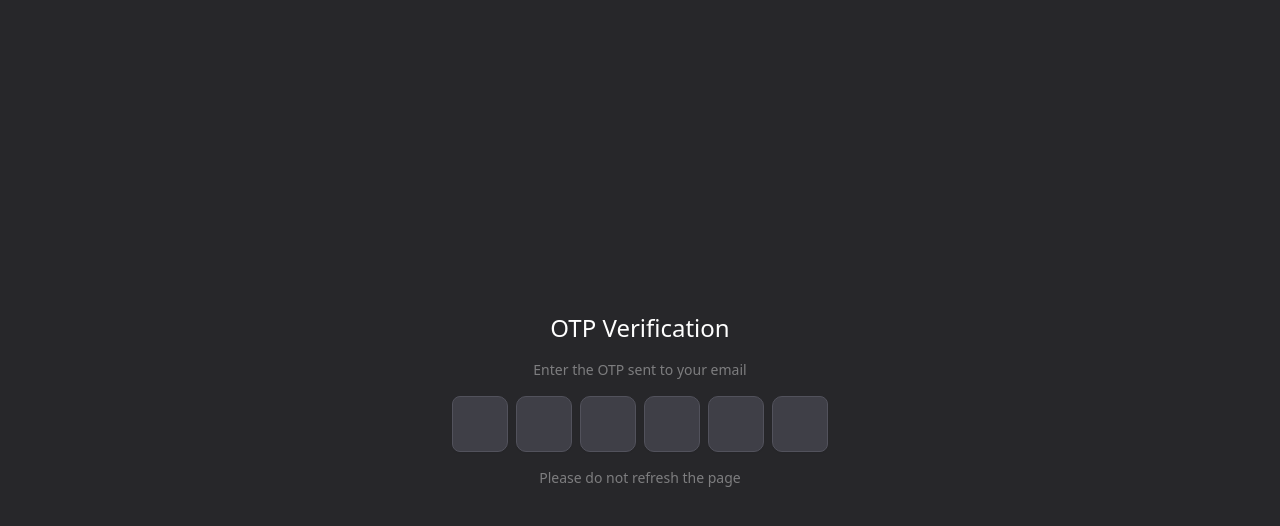
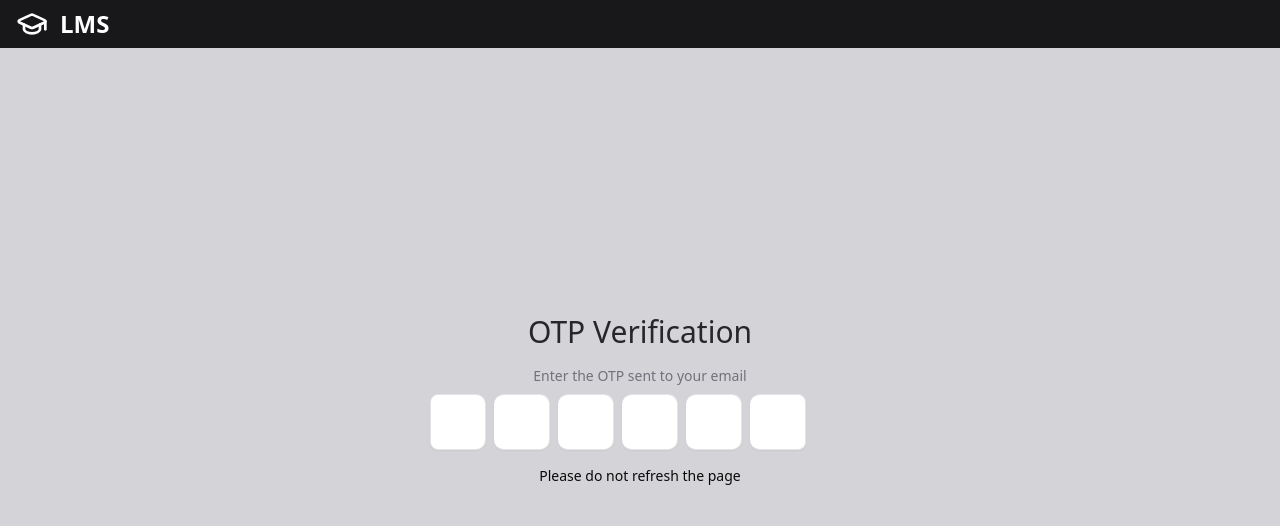
Before and after one commit to praveen12kumar/lms, a React app in the folder frontend/: page /auth/otp in a window 1280 px wide. Shown: the top 526 px of the page. Built offline with nearby package versions, Linux system fonts and the light colour scheme; the HTML template or start-up script is replaced by a standard one.

Commit message:
Added Header and fix frontend

```diff
--- /dev/null
+++ b/frontend/src/components/molecules/header/Header.jsx
@@ -0,0 +1,16 @@
+import React from 'react'
+import {GraduationCap} from 'lucide-react'
+
+
+const Header = () => {
+  return (
+    <div className='w-full bg-zinc-900 h-auto min-h-12 flex items-center absolute left-0 top-0 '>
+        <div className="flex items-center justify-center gap-3 px-4 text-white">
+            <GraduationCap className='size-8'/>
+            <h1 className='text-2xl font-bold'>LMS</h1>
+        </div>
+    </div>
+  )
+}
+
+export default Header
--- a/frontend/src/components/organisms/auth/ChangePassword.jsx
+++ b/frontend/src/components/organisms/auth/ChangePassword.jsx
@@ -9,7 +9,7 @@ import React from 'react'
 
 const ChangePassword = ({validationErrors, formInput, setFormInput, onChangePasswordFormSubmit, error, isSuccess, isPending}) => {
   return (
-    <div className='w-full h-dvh flex items-center justify-center bg-zinc-800'>
+    <div className='w-full h-dvh flex items-center justify-center bg-zinc-900'>
       <Card className="w-full max-w-[420px] h-auto">
         <CardHeader className="w-full text-center text-xl font-bold">
           <CardTitle>Change Password</CardTitle>
--- a/frontend/src/components/organisms/auth/ForgotPassword.jsx
+++ b/frontend/src/components/organisms/auth/ForgotPassword.jsx
@@ -5,10 +5,12 @@ import { Input } from '@/components/ui/input';
 import { TriangleAlert } from "lucide-react";
 import { CircleCheck} from "lucide-react";
 import React from 'react'
+import { useNavigate } from 'react-router-dom';
 
 const ForgotPassword = ({validationErrors, formInput, setFormInput, onForgotPasswordFormSubmit, error, isSuccess, isPending}) => {
+  const navigate = useNavigate();
   return (
-    <div className='w-full h-dvh flex items-center justify-center bg-zinc-800'>
+    <div className='w-full h-full'>
         <Card className="w-full max-w-[420px] h-auto">
             <CardHeader>
                 <CardTitle className="w-full text-center text-xl font-bold">Forgot Password</CardTitle>
@@ -59,7 +61,12 @@ const ForgotPassword = ({validationErrors, formInput, setFormInput, onForgotPass
                 <h3 className='text-center text-md font-medium'>Login to LMS</h3>
                 <div className="w-full text-sm text-muted-foreground flex justify-center items-center">
                     <p className=''>Go back to?</p>
-                    <Button variant='link' size='sm' className='cursor-pointer hover:underline text-teal-800'>SignIn</Button>
+                    <Button
+                      onClick={()=> navigate('/auth/signin')}
+                      variant='link'
+                      size='sm'
+                      className='cursor-pointer hover:underline text-teal-800'
+                      >SignIn</Button>
                 </div>
             </CardFooter>
         </Card>
--- a/frontend/src/components/organisms/auth/OneTimePassword.jsx
+++ b/frontend/src/components/organisms/auth/OneTimePassword.jsx
@@ -5,12 +5,12 @@ import { InputOTP, InputOTPGroup, InputOTPSlot } from '@/components/ui/input-otp
 
 export default function OneTimePassword({isPending, isSuccess, error, value, setValue, onComplete}){
 
-  const blockStyle = "w-10 md:w-14 h-10 md:h-14 rounded-lg border border-zinc-600 bg-zinc-700 text-center text-2xl";
+  const blockStyle = "w-10 md:w-14 h-10 md:h-14 rounded-lg text-zinc-800 bg-white text-center text-2xl";
 
   return (
-    <div className='w-full h-dvh bg-zinc-800 flex flex-col gap-4 items-center justify-center'>
-        <h2 className='text-2xl text-white font-medium'>OTP Verification</h2>
-        <p className='text-white/40 text-sm'>Enter the OTP sent to your email</p>
+    <div className='w-full h-full'>
+        <h2 className='text-3xl text-zinc-800 font-medium text-center mb-4'>OTP Verification</h2>
+        <p className='text-zinc-500 text-center mb-2 text-sm'>Enter the OTP sent to your email</p>
         <InputOTP
           maxLength={6}
           pattern={REGEXP_ONLY_DIGITS}
@@ -30,12 +30,12 @@ export default function OneTimePassword({isPending, isSuccess, error, value, set
         </InputOTPGroup>
     </InputOTP>
     {
-      error && (<p className='text-red-500 text-sm'>{error}</p>)
+      true && (<p className='text-red-700 text-md font-medium mt-4 text-center'>{error}</p>)
     }
     {
-      isSuccess && (<p className='text-green-500 text-sm'>OTP verified successfully</p>)
+      isSuccess && (<p className='text-green-800 text-md font-medium mt-4 text-center'>OTP verified successfully</p>)
     }
-    <p className='text-white/40 text-sm'>Please do not refresh the page</p>
+    <p className='text-zince-800 text-sm text-center mt-4'>Please do not refresh the page</p>
 
     </div>
   )
--- a/frontend/src/components/organisms/auth/ResetPassword.jsx
+++ b/frontend/src/components/organisms/auth/ResetPassword.jsx
@@ -10,7 +10,7 @@ import React from 'react'
 
 const ResetPassword = ({validationErrors, formInput, setFormInput, onResetPasswordFormSubmit, error, isSuccess, isPending}) => {
   return (
-    <div className='w-full h-dvh flex items-center justify-center bg-zinc-800'>
+    <div className='w-full h-dvh flex items-center justify-center bg-zinc-900'>
         <Card className="w-full max-w-[420px] h-auto">
             <CardHeader className="w-full text-center text-xl font-bold">
           <CardTitle>Change Password</CardTitle>
--- a/frontend/src/components/organisms/auth/SignInCard.jsx
+++ b/frontend/src/components/organisms/auth/SignInCard.jsx
@@ -34,6 +34,7 @@ const SignInCard = ({
                   <Button className="flex-1 bg-zinc-200" variant="outline" size="lg">SignIn</Button>
                   <Button onClick={()=>navigate('/auth/signup')} className="flex-1" variant="outline" size="lg">SignUp</Button>
                 </div>
+                <Separator className='mb-2'/>
                 <CardTitle className="w-full text-center">SignIn to your Account</CardTitle>
                 {
                   validationErrors &&(
--- a/frontend/src/components/organisms/auth/SignUpCard.jsx
+++ b/frontend/src/components/organisms/auth/SignUpCard.jsx
@@ -33,7 +33,8 @@ const SignUpCard = ({
                   <Button onClick={()=>navigate('/auth/signin')} className="flex-1 " variant="outline" size="lg">SignIn</Button>
                   <Button  className="flex-1 bg-zinc-200" variant="outline" size="lg">SignUp</Button>
                 </div>
-                <CardTitle className="w-full text-center">SignIn to your Account</CardTitle>
+                <Separator className='mb-2'/>
+                <CardTitle className="w-full text-center">SignUp to your Account</CardTitle>
                 {
                   validationErrors &&(
                     <div className="flex items-center gap-2 bg-destructive/15 rounded-md mb-4 text-destructive-foreground w-full text-red-600 text-xs p-4">
--- a/frontend/src/hooks/apis/auth/useSignUp.js
+++ b/frontend/src/hooks/apis/auth/useSignUp.js
@@ -25,7 +25,6 @@ export const useSignUp = () => {
     isPending,
     isSuccess,
     error,
-    mutate,          // fire-and-forget
     signUp: signUpMutation, // promise style
   };
 };
--- a/frontend/src/pages/auth/Auth.jsx
+++ b/frontend/src/pages/auth/Auth.jsx
@@ -1,8 +1,10 @@
+import Header from "@/components/molecules/header/Header";
 import React from "react";
 
 const Auth = ({children}) => {
   return (
-    <div className="h-dvh flex items-center justify-center bg-zinc-800">
+    <div className="h-dvh flex flex-col items-center justify-center  bg-zinc-300">
+      <Header/>
       <div className="md:h-auto md:w-[420px]">
         {children}
       </div>
--- a/frontend/src/utils/Routes.jsx
+++ b/frontend/src/utils/Routes.jsx
@@ -3,8 +3,8 @@ import {Routes, Route} from 'react-router-dom';
 import ProtectedRoute from '@/components/molecules/protectRoute/ProtectedRoute';
 import Auth from '@/pages/auth/Auth';
 import Home from '@/pages/home/Home';
-import { SignInContainer} from '@/components/organisms/auth/SignInContainer';
-import { SignUpContainer } from '@/components/organisms/auth/SignUpContainer';
+import SignInContainer from '@/pages/auth/SignInContainer';
+import SignUpContainer  from '@/pages/auth/SignUpContainer';
 import OneTimePasswordContainer from '@/pages/auth/OneTimePasswordContainer';
 import ForgotPasswordContainer from '@/pages/auth/ForgotPasswordContainer';
 import ForgotPasswordOtpVerificationContainer from '@/pages/auth/ForgotPasswordOtpVerificationContainer';
@@ -22,11 +22,11 @@ export const AppRoutes = ()=>{
         <Route path='/' element={<Home/>}/>
         <Route path='/auth/signin' element={<Auth> <SignInContainer/></Auth>}/>
         <Route path='/auth/signup' element={<Auth> <SignUpContainer/></Auth>}/>
-        <Route path='/auth/otp' element={<OneTimePasswordContainer/>}/>
-        <Route path='/auth/forgot-password' element={<ForgotPasswordContainer/>}/>
-        <Route path="/auth/change-password" element={<ChangePasswordContainer/>}/>
-        <Route path='/auth/reset-password' element={<ProtectedRoute><ResetPasswordContainer/></ProtectedRoute>}/>
-        <Route path='/auth/forgot-password/otp' element={<ForgotPasswordOtpVerificationContainer/>}/>
+        <Route path='/auth/otp' element={ <Auth><OneTimePasswordContainer/></Auth>}/>
+        <Route path='/auth/forgot-password' element={<Auth><ForgotPasswordContainer/></Auth>}/>
+        <Route path="/auth/change-password" element={<Auth><ChangePasswordContainer/></Auth>}/>
+        <Route path='/auth/reset-password' element={<ProtectedRoute><Auth><ResetPasswordContainer/></Auth></ProtectedRoute>}/>
+        <Route path='/auth/forgot-password/otp' element={<Auth><ForgotPasswordOtpVerificationContainer/></Auth>}/>
         <Route path='/*' element={<NotFound/>}/>
       </Routes>
     )
```
Also changed, not shown: frontend/src/pages/auth/SignInContainer.jsx (renamed from frontend/src/components/organisms/auth/SignInContainer.jsx, +5 -2 lines), frontend/src/pages/auth/SignUpContainer.jsx (renamed from frontend/src/components/organisms/auth/SignUpContainer.jsx, +5 -3 lines).
